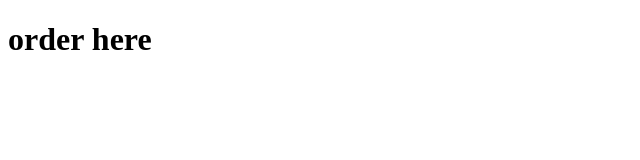
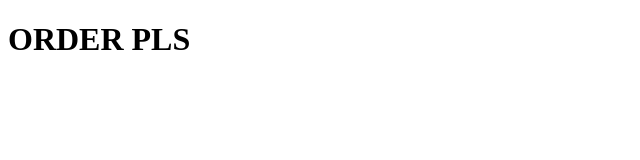
Before and after one commit to Sarunas-Lv/TomoIrSaroStalai, a plain HTML site: page 1_front-end/order.html in a window 1280 px wide. Shown: the whole page, without its empty margins (0-640 px from the left). Drawn offline with Linux system fonts and the light colour scheme.

Commit message:
order pls boss

```diff
--- a/1_front-end/order.html
+++ b/1_front-end/order.html
@@ -7,6 +7,6 @@
     <title>ORDER</title>
   </head>
   <body>
-    <h1>order here</h1>
+    <h1>ORDER PLS</h1>
   </body>
 </html>
```
